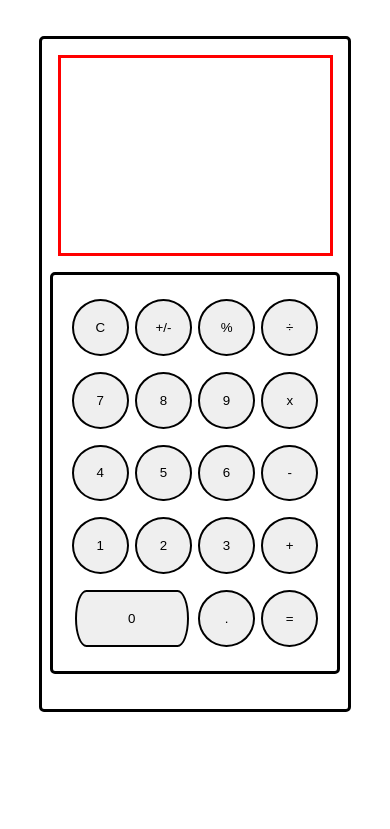
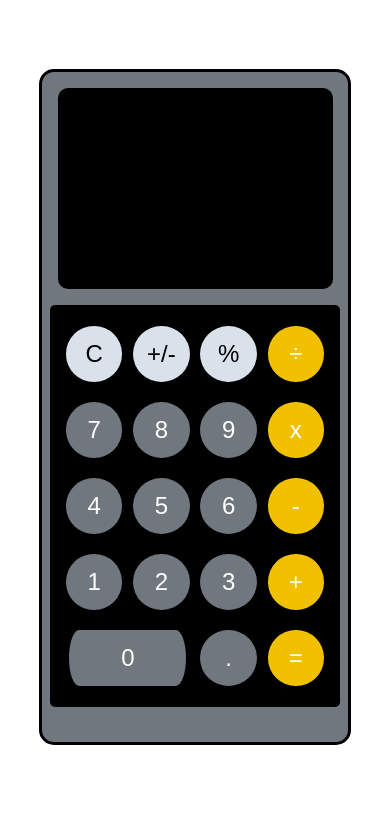
Before and after one commit to churlish404/calculator-project, a website built with Vite: page index.html in a window 390 px wide. Shown: the part 85-914 px from the top of the page. Before the commit the page ends 881 px from the top, so only its background shows below. Built offline with nearby package versions, Linux system fonts and the light colour scheme.

Commit message:
added iphone styles to calc and wrapped function in start()

```diff
--- a/index.html
+++ b/index.html
@@ -4,34 +4,34 @@
     <meta charset="UTF-8" />
     <link rel="icon" type="image/svg+xml" href="/vite.svg" />
     <meta name="viewport" content="width=device-width, initial-scale=1.0" />
-    <title>Luca's Calc</title>
+    <title>Calculate</title>
   </head>
   <body>
     <header>
-      <h1>If you've lost your casio...</h1>
+      <h1>Feed me data 😋</h1>
     </header>
     <div class="calculator-container">
       <article class="calculator">
         <section class="calculator__screen"></section>
         <section class="calculator__buttons">
-          <button class="calculator__buttons--operations">C</button>
-          <button class="calculator__buttons--operations">+/-</button>
-          <button class="calculator__buttons--operations">%</button>
+          <button class="calculator__buttons--auxillary">C</button>
+          <button class="calculator__buttons--auxillary">+/-</button>
+          <button class="calculator__buttons--auxillary">%</button>
           <button class="calculator__buttons--operations">÷</button>
-          <button>7</button>
-          <button>8</button>
-          <button>9</button>
+          <button class="calculator__buttons--number">7</button>
+          <button class="calculator__buttons--number">8</button>
+          <button class="calculator__buttons--number">9</button>
           <button class="calculator__buttons--operations">x</button>
-          <button>4</button>
-          <button>5</button>
-          <button>6</button>
+          <button class="calculator__buttons--number">4</button>
+          <button class="calculator__buttons--number">5</button>
+          <button class="calculator__buttons--number">6</button>
           <button class="calculator__buttons--operations">-</button>
-          <button>1</button>
-          <button>2</button>
-          <button>3</button>
+          <button class="calculator__buttons--number">1</button>
+          <button class="calculator__buttons--number">2</button>
+          <button class="calculator__buttons--number">3</button>
           <button class="calculator__buttons--operations">+</button>
-          <button>0</button>
-          <button class="calculator__buttons--operations">.</button>
+          <button class="calculator__buttons--number">0</button>
+          <button class="calculator__buttons--number">.</button>
           <button class="calculator__buttons--operations">=</button>
         </section>
       </article>
--- a/src/main.ts
+++ b/src/main.ts
@@ -2,7 +2,6 @@ import "./style.scss";
 // Define global variables
 
 const buttonClassNames: string[] = [
-  "cancel",
   "sign",
   "percentage",
   "divide",
@@ -24,8 +23,11 @@ const buttonClassNames: string[] = [
 ];
 
 const buttons: HTMLButtonElement[] = [];
-const userInput: string[] = [];
+const initialInput: string[] = [];
 const operations = /[-\/+*]/g;
+let firstCalculation = true;
+// const calculations: {}[] = [];
+// let calculationIndex = 0;
 
 /* DOM Element Variables */
 
@@ -36,16 +38,16 @@ const cancel = document.querySelector(
 
 /* ______________________________________________________________________________ */
 
-/* Function definitions */
-// gives each button a class defined by "buttonClassNames" arr
 const start = () => {
+  /* Function definitions */
+  // gives each button (aside from cancel) a class defined by "buttonClassNames" arr
   const giveButtonClass = (buttonClassNames: string[]) => {
     const buttons = document.querySelectorAll("button");
     let counter = 0;
-    buttons.forEach((button) => {
-      button.classList.add(buttonClassNames[counter]);
+    for (let i = 1; i < buttons.length; i++) {
+      buttons[i].classList.add(buttonClassNames[counter]);
       counter++;
-    });
+    }
   };
 
   // function to check if screen is null
@@ -79,58 +81,70 @@ const start = () => {
   };
 
   // function to display a default value when load page
-  const displayCalc = (InputArr: string[]) => {
+  const displayCalc = (inputArr: string[]) => {
     if (isScreenNull(screen)) {
       return;
     } else {
-      const displayString = InputArr.join(" ");
+      const displayString = inputArr.join(" ");
       screen!.innerText = displayString;
-      return;
+      if (displayString.includes("=")) {
+        return;
+      }
     }
   };
 
+  //displays calculation result
   const displayResult = (result: number | undefined) => {
     if (typeof result !== undefined) {
       const resultString = result as unknown as string;
       screen!.innerText = resultString;
+      firstCalculation = false;
     }
+    return;
   };
 
   //function to update the display
   const updateDisplay = (inputArr: string[] | undefined) => {
+    const equals = /=/;
+
     if (typeof inputArr == undefined) {
       console.error("problem: inputArray is undefined");
-    } else if (inputArr.length === 0) {
-      console.log("array is empty");
-      return;
     }
-
-    const equals = /=/;
     // join array to use regex.test()
-    const inputAsString = inputArr.join("");
+    const inputAsString = inputArr!.join("");
     // if equals is present at end of the input array -> do calculation
-
-    /* NEED TO EDIT HOW DISPLAY RESETS AFTER DISPLAYING RESULT e.g. clear array */
-    if (equals.test(inputAsString[inputAsString.length - 1])) {
-      const result = evaluate(inputArr);
+    //NEED TO EDIT HERE
+    if (
+      equals.test(inputAsString[inputAsString.length - 1]) &&
+      firstCalculation
+    ) {
+      let result = evaluate(inputArr!);
       displayResult(result);
     } else {
-      displayCalc(inputArr);
+      displayCalc(inputArr!);
     }
   };
 
   // function to handle button click
   const handleClick = (event: Event) => {
+    // prevent bubbling so that individual button click results in multiple values being displayed
+    event.stopPropagation();
     // storing clicked button and casting to HTMLButtonELement from EventTarget
     const button = event.currentTarget as HTMLButtonElement;
     const validButton = isButtonNull(button);
     const validButtonValue = validButton.textContent;
     // push text of button to an array to store user input
-    userInput.push(validButtonValue!);
+    initialInput.push(validButtonValue!);
+
     // check array userInput isn't garbage
-    const validatedInput = validateInput(userInput);
+    const validatedInput = validateInput(initialInput);
     // pass to display function
     updateDisplay(validatedInput);
+  };
+
+  // function to handle clear button click;
+  const handleClearClick = (event: Event) => {
+    event.preventDefault;
   };
 
   // function to get button elements and store in TS array
@@ -218,11 +232,12 @@ const start = () => {
   getButtons();
 
   buttons.forEach((button) => {
-    button.addEventListener("click", handleClick);
+    if (button.className !== "cancel")
+      button.addEventListener("click", handleClick);
   });
 
   const validClear = isButtonNull(cancel);
-  validClear!.addEventListener("click", start);
+  validClear!.addEventListener("click", handleClearClick);
 };
 
 start();
--- a/src/style.scss
+++ b/src/style.scss
@@ -2,6 +2,11 @@
   padding: 0;
   margin: 0;
   box-sizing: border-box;
+  text-align: center;
+}
+
+h1 {
+  margin-top: 2rem;
 }
 
 .calculator-container {
@@ -14,11 +19,12 @@
 
 .calculator {
   border: solid black 3px;
+  background-color: #70777e;
   padding: 0.5em auto;
   height: 80vh;
   width: 80vw;
   display: block;
-  border-radius: 5px;
+  border-radius: 15px;
 
   * {
     margin: 0.5rem auto;
@@ -40,23 +46,51 @@
     margin: 1rem;
     width: 90%;
     height: 30%;
-    border: solid red 3px;
+    border: solid black 3px;
+    border-radius: 10px;
+    background-color: black;
+    color: white;
+    font-size: 4rem;
+
+    display: flex;
+    justify-content: flex-end;
+    align-items: flex-end;
   }
 
   &__buttons {
+    background-color: black;
     width: 95%;
     height: 60%;
     border: solid black 3px;
-    padding: 1em;
+    padding: 0.5em;
     display: grid;
     grid-template-columns: repeat(4, minmax(50px, 1fr));
     grid-template-rows: repeat(5, 1fr);
     border-radius: 5px;
 
+    :active {
+      animation: button-effect 2s ease-out;
+    }
+
     button {
       width: 90%;
       border: solid black 2px;
       border-radius: 50%;
+      font-size: 1.5rem;
+    }
+
+    &--number {
+      background-color: #70777e;
+      color: white;
+    }
+
+    &--operations {
+      background-color: #f1c100;
+      color: white;
+    }
+    &--auxillary {
+      background-color: #d9e2eb;
+      color: black;
     }
 
     .zero {
@@ -68,3 +102,15 @@
     }
   }
 }
+
+@keyframes button-effect {
+  100% {
+    background-color: inherit;
+  }
+  75% {
+    opacity: 0.75;
+  }
+  0% {
+    background-color: white;
+  }
+}
```
